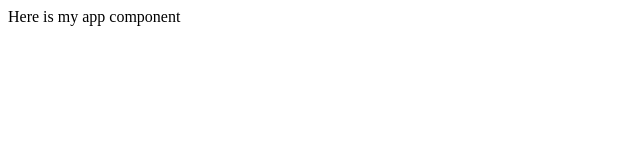
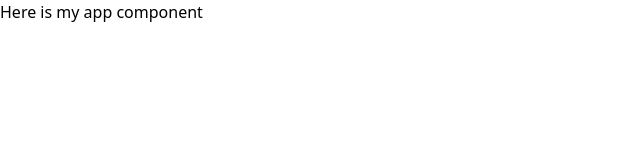
Before and after one commit to silvermockingjay/postcard, a React (Vite) app: page / in a window 1280 px wide. Shown: the top 160 px of the page, without its empty margins (0-640 px from the left). Built offline with nearby package versions, Linux system fonts and the light colour scheme.

Commit message:
feat: add global.css

```diff
--- /dev/null
+++ b/src/global.css
@@ -0,0 +1 @@
+@import 'tailwindcss';
--- a/src/main.tsx
+++ b/src/main.tsx
@@ -1,6 +1,7 @@
 import { StrictMode } from 'react';
 import { createRoot } from 'react-dom/client';
 import App from './App.tsx';
+import '@/global.css';
 
 const root = document.getElementById('root');
 if (root) {
```
